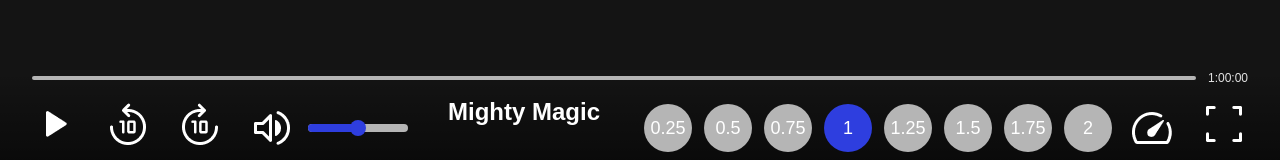
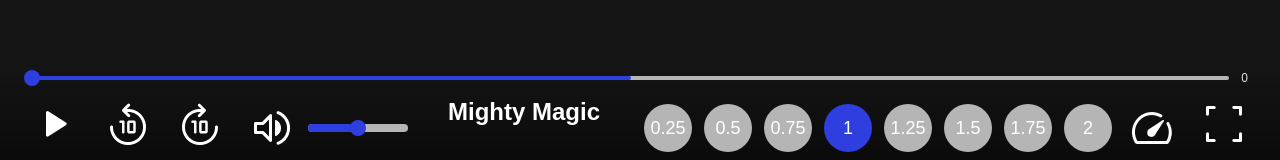
Before and after one commit to ProRuan/videoflix-frontend, an Angular app: page /video-player in a window 1280 px wide. Shown: the part 620-780 px from the top of the page. Built offline with nearby package versions, Linux system fonts and the light colour scheme.

Commit message:
added video player progress logic

```diff
--- a/src/app/components/video-player/video-player.html
+++ b/src/app/components/video-player/video-player.html
@@ -11,8 +11,12 @@
 
     <div class="player-bar">
         <div class="progress-cont">
-            <div class="progress-bar"></div>
-            <div class="progress-time">1:00:00</div>
+            <div #progressBar class="progress-bar" (click)="onCurrentTimeSet($event)"
+                (mousedown)="onDragStartCurrentTime($event)" (dragstart)="onDragPreventCurrentTime($event)">
+                <div class="progress-bar-fill" [style.width.%]="video.currentTime / video.duration * 100"></div>
+                <div class="progress-handle" [style.left.%]="video.currentTime / video.duration * 100"></div>
+            </div>
+            <div class="progress-time">{{ currentTime }}</div>
         </div>
 
         <div class="control-bar">
--- a/src/app/components/video-player/video-player.scss
+++ b/src/app/components/video-player/video-player.scss
@@ -77,6 +77,22 @@
   background-color: #b5b5b5;
   display: flex;
   flex: 1;
+  position: relative;
+}
+
+.progress-bar-fill {
+  border-radius: 100px;
+  width: 50%;
+  height: 4px;
+  background-color: $primBlue;
+}
+
+.progress-handle {
+  @include size($w: 16px, $h: 16px);
+  @include position($pos: absolute, $t: -6px);
+  border-radius: 8px;
+  background-color: $primBlue;
+  transform: translateX(-50%);
 }
 
 .progress-time {
--- a/src/app/components/video-player/video-player.ts
+++ b/src/app/components/video-player/video-player.ts
@@ -8,27 +8,35 @@ import { Component, ElementRef, HostListener, ViewChild } from '@angular/core';
 })
 export class VideoPlayer {
   // remove test video from public folder ...
+  // improve progress bar and currentTime ...
+  //   --> save values in backend ... ?
   // play-button: play, pause, replay (icons + logic) ...
   // hide volume bar ...
   // hide speed values ...
   // fix full screen ...
 
+  currentTime: number = 0;
   playing: boolean = false;
   volume: number = 0.5;
+  draggingCurrentTime: boolean = false;
   dragging = false;
   playbackrate: number = 1;
   fullScreenEnabled: boolean = false;
 
   @ViewChild('video') video!: ElementRef<HTMLVideoElement>;
+  @ViewChild('progressBar') progressBar!: ElementRef<HTMLDivElement>;
   @ViewChild('volumeBar') volumeBar!: ElementRef<HTMLDivElement>;
 
   @HostListener('document:mousemove', ['$event'])
   onMouseMove(event: MouseEvent) {
+    if (this.draggingCurrentTime) this.updateCurrentTime(event);
     if (this.dragging) this.updateVolume(event);
   }
 
   @HostListener('document:mouseup')
   stopDrag() {
+    this.draggingCurrentTime = false;
+    this.video.nativeElement.play(); // check and save play state first
     this.dragging = false;
   }
 
@@ -39,6 +47,37 @@ export class VideoPlayer {
     setTimeout(() => {
       console.log('video current time: ', this.video.nativeElement.currentTime);
     }, 3000);
+  }
+
+  onCurrentTimeSet(event: MouseEvent) {
+    this.updateCurrentTime(event);
+  }
+
+  // replace duration=40 with variable!!!
+  updateCurrentTime(event: MouseEvent) {
+    const bar = this.progressBar.nativeElement;
+    const rect = bar.getBoundingClientRect();
+    const x = event.clientX - rect.left;
+    this.currentTime = Math.max(
+      0,
+      Math.min(40, Math.floor((x / rect.width) * 40))
+    );
+    console.log('currentTime: ', this.currentTime);
+
+    // Sync with actual video element
+    const videoElement = this.video.nativeElement;
+    if (videoElement) videoElement.currentTime = this.currentTime;
+  }
+
+  onDragStartCurrentTime(event: MouseEvent) {
+    event.preventDefault();
+    this.draggingCurrentTime = true;
+    this.video.nativeElement.pause(); // check and save play state first
+    this.updateCurrentTime(event);
+  }
+
+  onDragPreventCurrentTime(event: DragEvent) {
+    event.preventDefault();
   }
 
   onPlay() {
```
